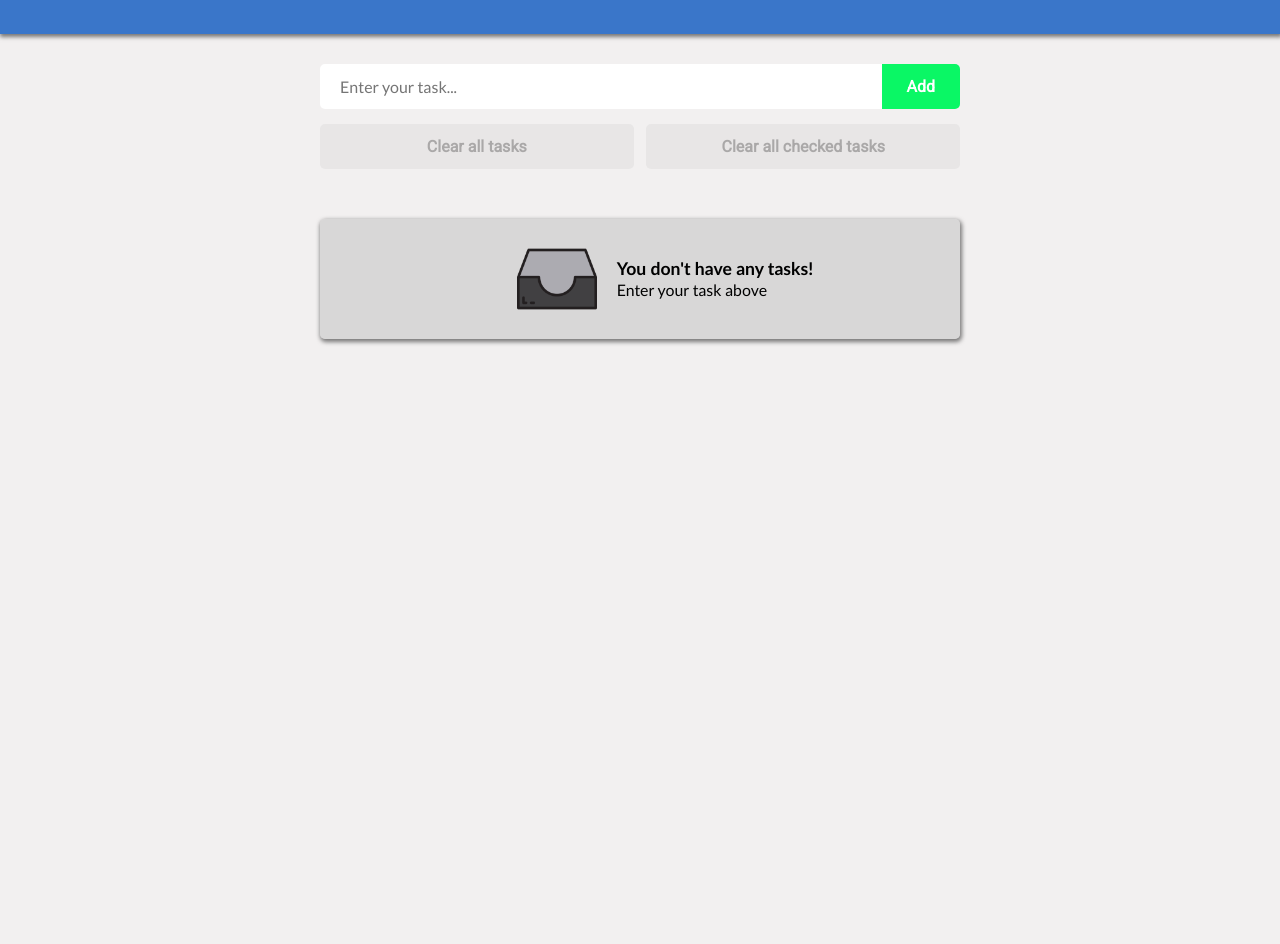
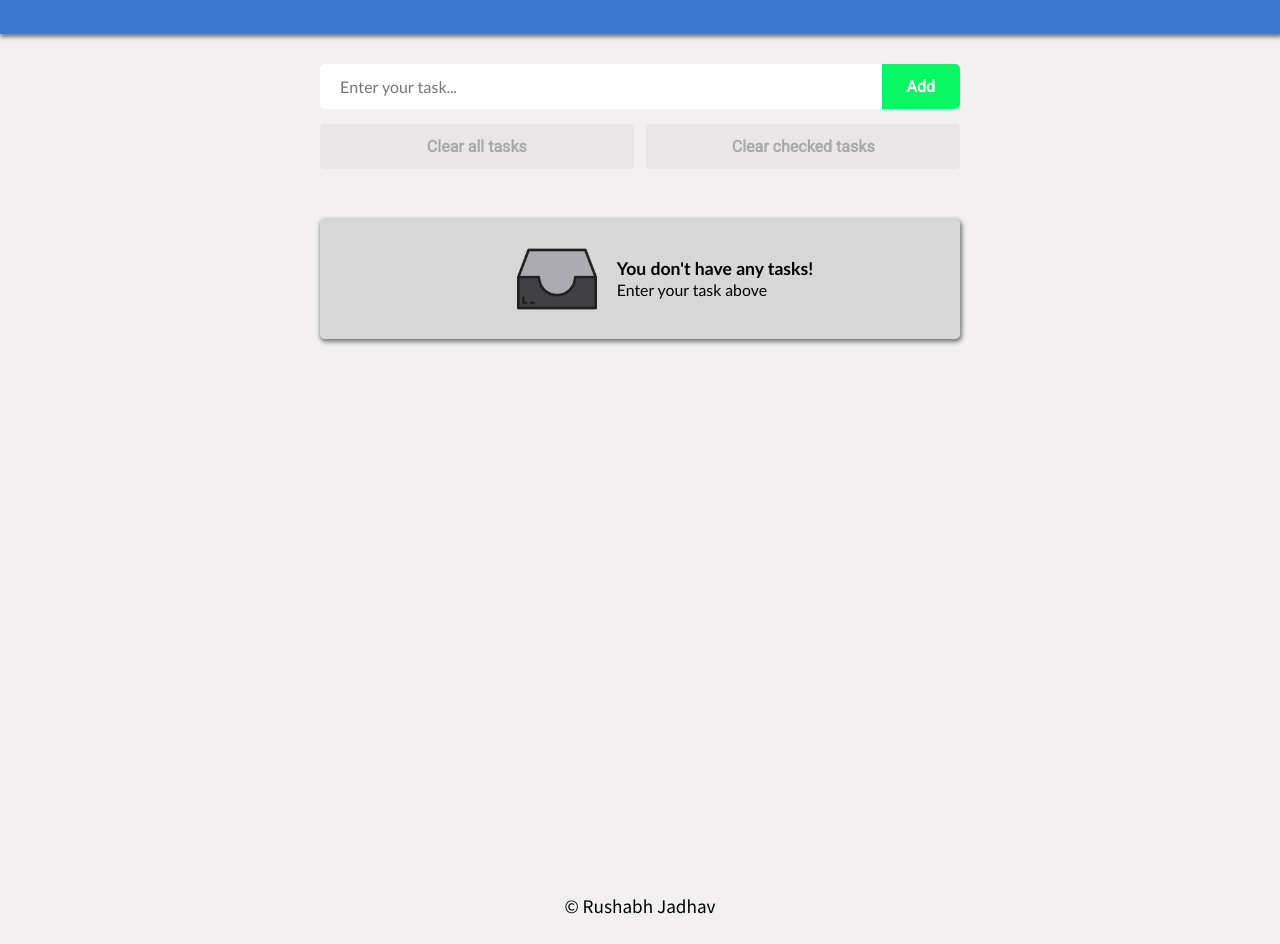
Before and after one commit to RushabhJadhav/to-do-list, a plain HTML site: page index.html in a window 1280 px wide. Shown: the part 86-1030 px from the top of the page. Before the commit the page ends 950 px from the top, so only its background shows below. Drawn offline with Linux system fonts and the light colour scheme; a web font is replaced by a local one.

Commit message:
Update index.html

```diff
--- a/index.html
+++ b/index.html
@@ -22,7 +22,7 @@
         </form>
         <div id="delete-btn-container">
             <input id="delete-btn" type="button" value="Clear all tasks">
-            <input id="checked-delete-btn" type="button" value="Clear all checked tasks">
+            <input id="checked-delete-btn" type="button" value="Clear checked tasks" onclick="clearChecked()">
         </div>
         <div id="task-lists">
             <ul id="task-container"></ul>
@@ -62,6 +62,9 @@
             </div>
         </div>
     </div>
+    <div id="credit-container">
+        <p id="credit-text">&#169; Rushabh Jadhav</p>
+    </div>
     <script src="list.js"></script>
 </body>
 </html>
```
